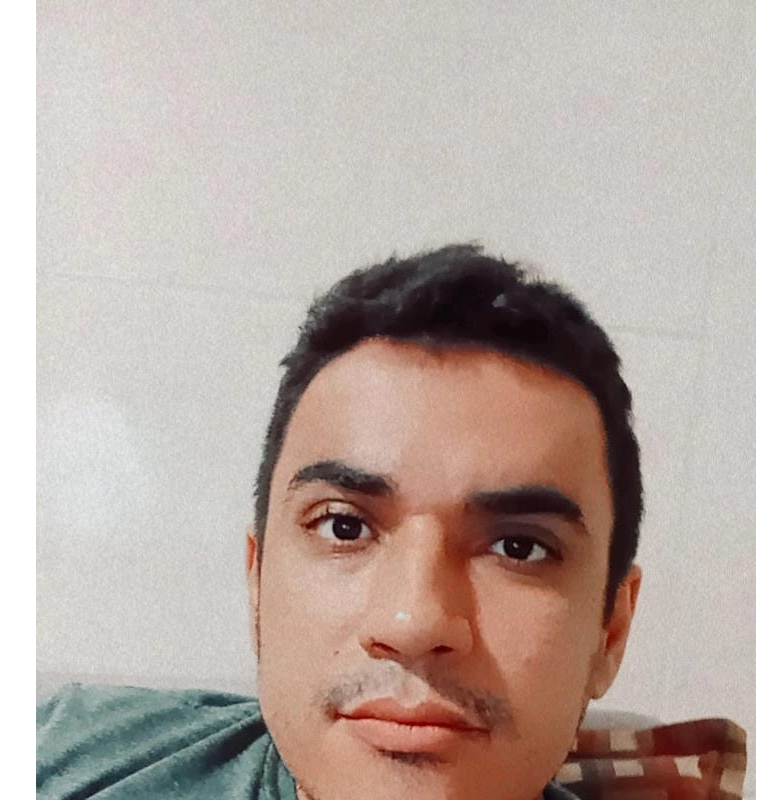
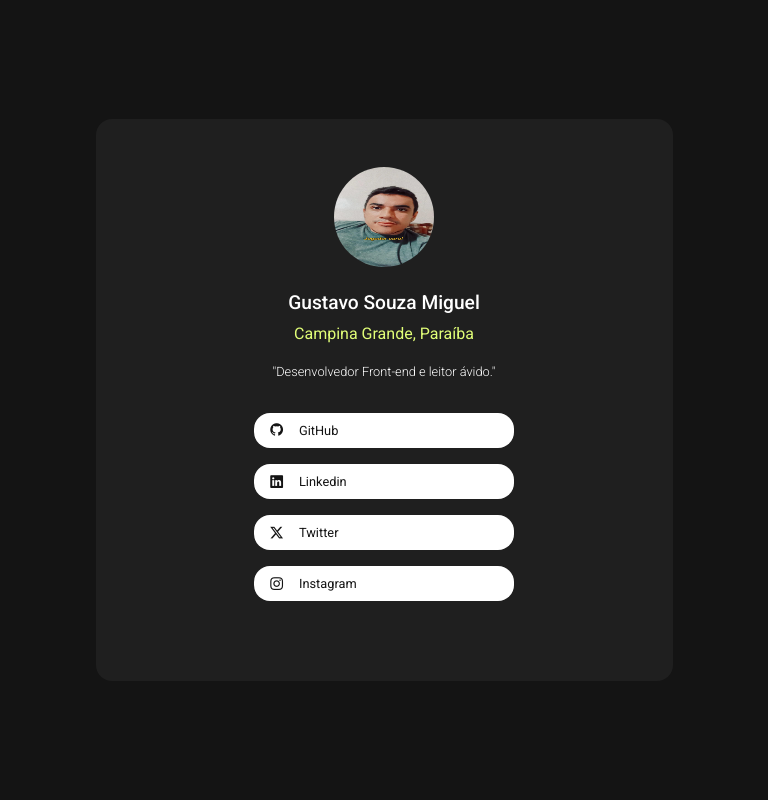
Before and after one commit to gustavomiguel33/Social-links-profile, a plain HTML site: page index.html in a window 768 px wide. Shown: the top 800 px of the page. Drawn offline with nearby package versions, Linux system fonts and the light colour scheme.

Commit message:
Iniciando reponsividade medio e desktop

```diff
--- a/assets/css/style.scss
+++ b/assets/css/style.scss
@@ -8,8 +8,6 @@
 }
 
 
-@media (max-width: 576px) {
-
 body {
   display: flex;
   justify-content: center;
@@ -18,6 +16,12 @@
 
   background-color: #141414;
 }
+
+.container {
+  background-color: #1F1F1F;
+}
+
+@media (max-width: 576px) {
 
   .container {
     max-width: 70%;
@@ -100,3 +104,88 @@
     }
   }
 }
+
+@media (min-width: 577px) and (max-width: 768px){
+
+  .container {
+    max-width: 577px;
+    background-color: #1F1F1F;
+    color: #FFF;
+
+    padding: 3rem 0;
+    border-radius: 1rem;
+
+    .header {
+      img {
+        width: 100px;
+        height: 100px;
+        border-radius: 50%;
+
+        display: flex;
+        justify-content: center;
+        align-items: center;
+
+        margin: 0 auto 1.5rem auto;
+      }
+
+      .text-center {
+        text-align: center;
+      }
+
+      h1 {
+        font-size: 1.2rem;
+        margin: 0 0 .5rem;
+      }
+
+      span {
+        display: block;
+        margin-bottom: 1rem;
+        color: rgb(224, 253, 119);
+      }
+
+      p {
+        font-size: .8rem;
+        font-weight: 300;
+      }
+    }
+
+    .main {
+
+      max-width: 50%;
+      margin: 2rem auto;
+
+      ul {
+        width: 90%;
+        padding: 0;
+        margin: 0 auto;
+
+        li {
+          width: 100%;
+          list-style: none;
+          display: block;
+
+          background-color: #FFF;
+          margin: 1rem 0;
+          padding: .5rem 0 .5rem 1rem;
+          border-radius: 1rem;
+
+          a {
+
+            width: 100%;
+            display: block;
+
+            text-decoration: none;
+            color: #141414;
+            cursor: pointer;
+            font-size: .8rem;
+
+            i {
+              margin-right: 1rem;
+            }
+          }
+        }
+      }
+    }
+  }
+
+}
```
Also changed, not shown: assets/css/style.css, 1 other file. Lines whose indentation alone changed are shown as unchanged.
